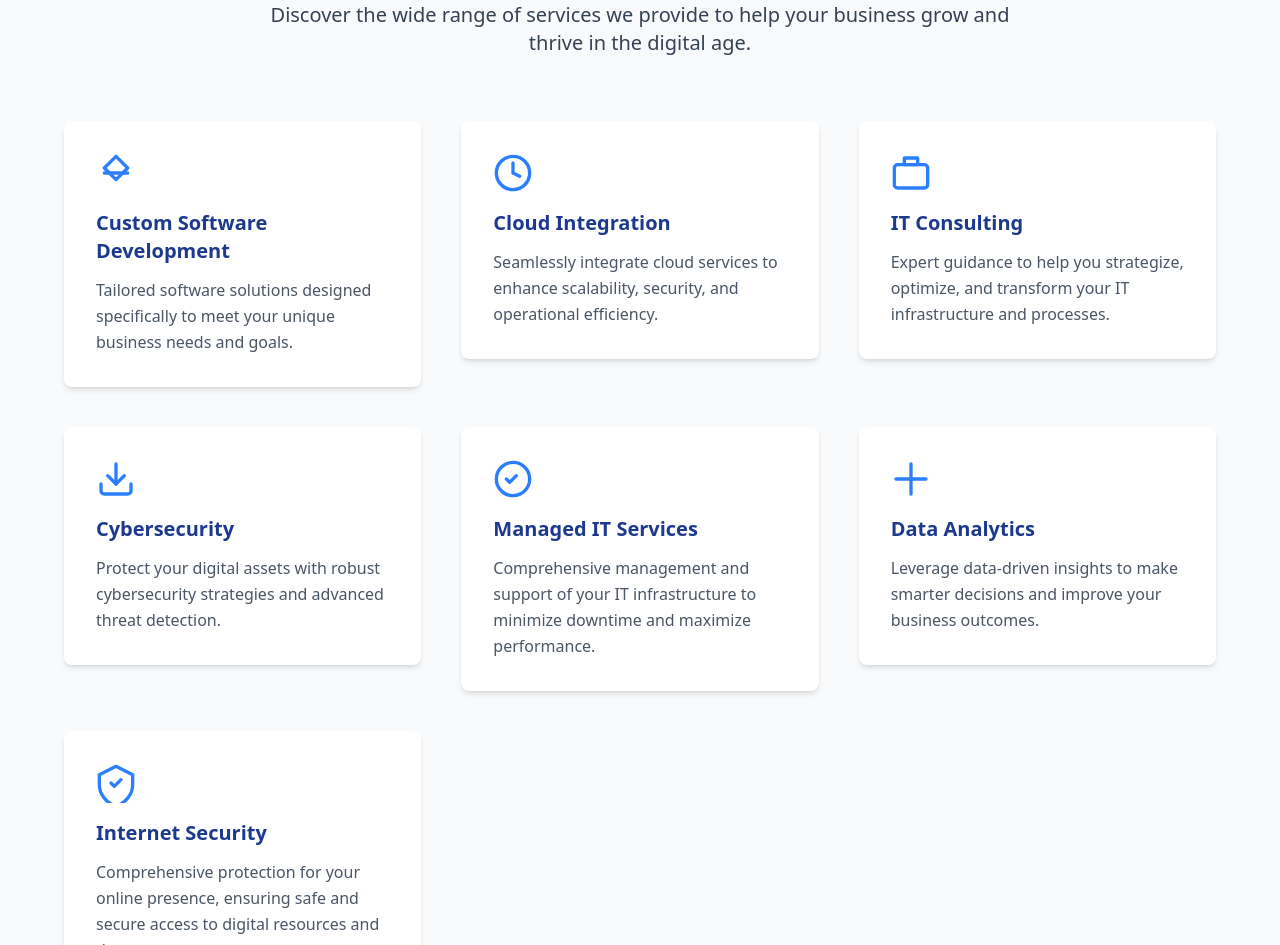
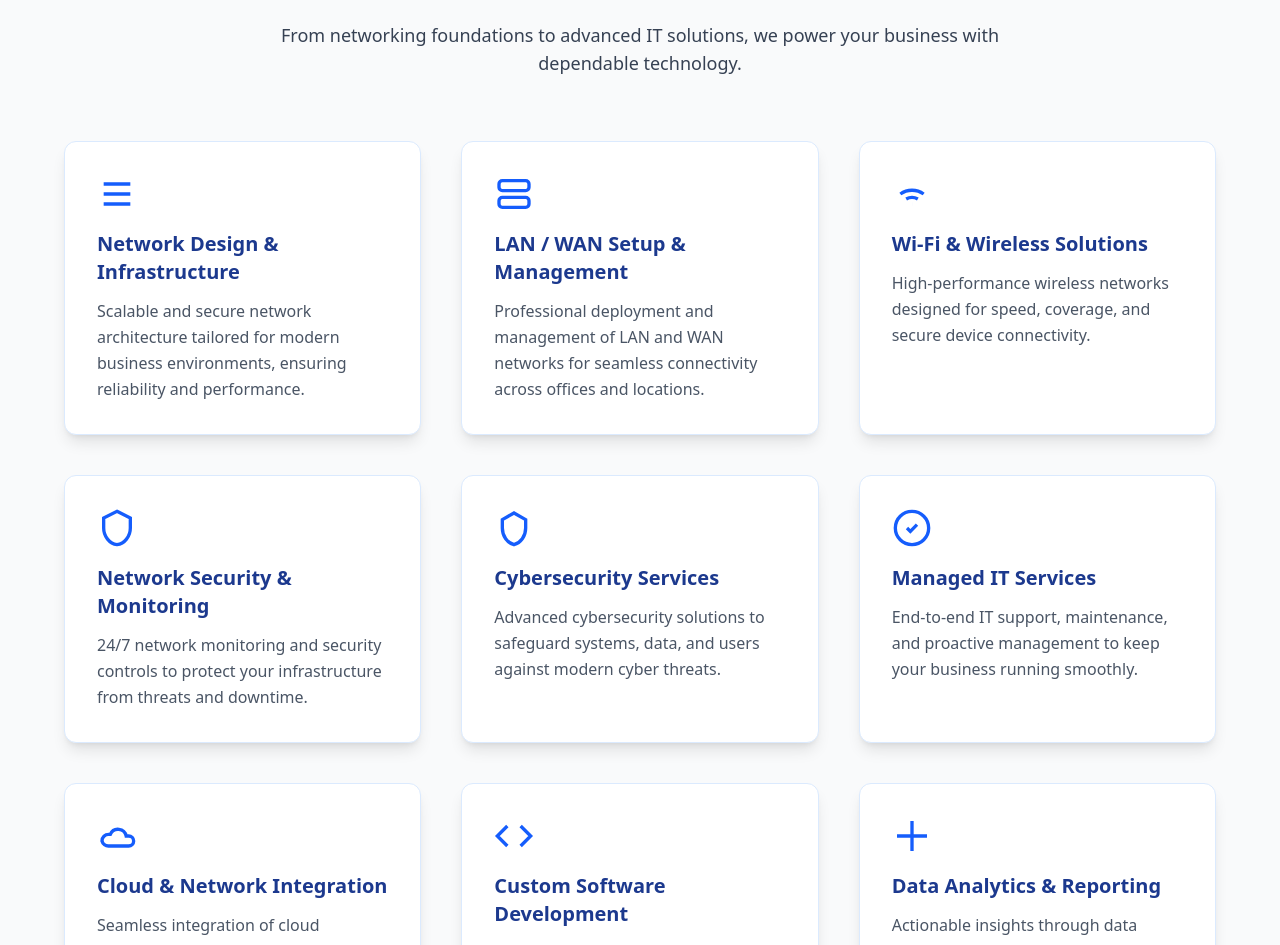
Before and after one commit to Shubham-juris/dorlabstechltd, a React (Vite) app: page /services in a window 1280 px wide. Shown: the part 587-1532 px from the top of the page. Built offline with nearby package versions, Linux system fonts and the light colour scheme.

Commit message:
Update Servic.jsx

```diff
--- a/src/Pages/Servic.jsx
+++ b/src/Pages/Servic.jsx
@@ -1,146 +1,362 @@
+// import React from "react";
+// import { motion } from "framer-motion";
+// import Marquee from "../components/Home/Marquee"; // Make sure your Marquee component is correctly imported
+
+// // Services Data with icons
+// const services = [
+//   {
+//     title: "Custom Software Development",
+//     description:
+//       "Tailored software solutions designed specifically to meet your unique business needs and goals.",
+//     icon: (
+//       <svg
+//         className="w-10 h-10 text-blue-500 mb-4"
+//         fill="none"
+//         stroke="currentColor"
+//         strokeWidth="2"
+//         viewBox="0 0 24 24"
+//         strokeLinecap="round"
+//         strokeLinejoin="round"
+//       >
+//         <path d="M12 2l7 7-7 7-7-7 7-7z" />
+//         <path d="M5 12h14" />
+//       </svg>
+//     ),
+//   },
+//   {
+//     title: "Cloud Integration",
+//     description:
+//       "Seamlessly integrate cloud services to enhance scalability, security, and operational efficiency.",
+//     icon: (
+//       <svg
+//         className="w-10 h-10 text-blue-500 mb-4"
+//         fill="none"
+//         stroke="currentColor"
+//         strokeWidth="2"
+//         viewBox="0 0 24 24"
+//         strokeLinecap="round"
+//         strokeLinejoin="round"
+//       >
+//         <circle cx="12" cy="12" r="10" />
+//         <path d="M12 6v6l4 2" />
+//       </svg>
+//     ),
+//   },
+//   {
+//     title: "IT Consulting",
+//     description:
+//       "Expert guidance to help you strategize, optimize, and transform your IT infrastructure and processes.",
+//     icon: (
+//       <svg
+//         className="w-10 h-10 text-blue-500 mb-4"
+//         fill="none"
+//         stroke="currentColor"
+//         strokeWidth="2"
+//         viewBox="0 0 24 24"
+//         strokeLinecap="round"
+//         strokeLinejoin="round"
+//       >
+//         <rect x="2" y="7" width="20" height="14" rx="2" ry="2" />
+//         <path d="M16 3h-8v4h8V3z" />
+//       </svg>
+//     ),
+//   },
+//   {
+//     title: "Cybersecurity",
+//     description:
+//       "Protect your digital assets with robust cybersecurity strategies and advanced threat detection.",
+//     icon: (
+//       <svg
+//         className="w-10 h-10 text-blue-500 mb-4"
+//         fill="none"
+//         stroke="currentColor"
+//         strokeWidth="2"
+//         viewBox="0 0 24 24"
+//         strokeLinecap="round"
+//         strokeLinejoin="round"
+//       >
+//         <path d="M21 15v4a2 2 0 01-2 2H5a2 2 0 01-2-2v-4" />
+//         <polyline points="7 10 12 15 17 10" />
+//         <line x1="12" y1="15" x2="12" y2="3" />
+//       </svg>
+//     ),
+//   },
+//   {
+//     title: "Managed IT Services",
+//     description:
+//       "Comprehensive management and support of your IT infrastructure to minimize downtime and maximize performance.",
+//     icon: (
+//       <svg
+//         className="w-10 h-10 text-blue-500 mb-4"
+//         fill="none"
+//         stroke="currentColor"
+//         strokeWidth="2"
+//         viewBox="0 0 24 24"
+//         strokeLinecap="round"
+//         strokeLinejoin="round"
+//       >
+//         <circle cx="12" cy="12" r="10" />
+//         <path d="M8 12l2 2 4-4" />
+//       </svg>
+//     ),
+//   },
+//   {
+//     title: "Data Analytics",
+//     description:
+//       "Leverage data-driven insights to make smarter decisions and improve your business outcomes.",
+//     icon: (
+//       <svg
+//         className="w-10 h-10 text-blue-500 mb-4"
+//         fill="none"
+//         stroke="currentColor"
+//         strokeWidth="2"
+//         viewBox="0 0 24 24"
+//         strokeLinecap="round"
+//         strokeLinejoin="round"
+//       >
+//         <path d="M3 12h18" />
+//         <path d="M12 3v18" />
+//       </svg>
+//     ),
+//   },
+//   {
+//     title: "Internet Security",
+//     description:
+//       "Comprehensive protection for your online presence, ensuring safe and secure access to digital resources and data.",
+//     icon: (
+//       <svg
+//         className="w-10 h-10 text-blue-500 mb-4"
+//         fill="none"
+//         stroke="currentColor"
+//         strokeWidth="2"
+//         viewBox="0 0 24 24"
+//         strokeLinecap="round"
+//         strokeLinejoin="round"
+//       >
+//         <path d="M12 2L2 7v6c0 5.5 3.8 10.74 10 13 6.2-2.26 10-7.5 10-13V7l-10-5z" />
+//         <path d="M9 12l2 2 4-4" />
+//       </svg>
+//     ),
+//   },
+// ];
+
+// // Animation variant for fade up
+// const fadeUp = {
+//   hidden: { opacity: 0, y: 30 },
+//   show: { opacity: 1, y: 0, transition: { duration: 0.6 } },
+// };
+
+// export default function ServicePage() {
+//   return (
+//     <>
+//       <style>{`
+//         @keyframes gradient-x {
+//           0% {
+//             background-position: 0% center;
+//           }
+//           100% {
+//             background-position: 200% center;
+//           }
+//         }
+//         .animate-gradient-x {
+//           background-size: 200% 200%;
+//           animation: gradient-x 3s linear infinite;
+//         }
+//       `}</style>
+
+//       <main className="min-h-screen bg-gray-50 text-gray-800">
+//         {/* Banner/Header */}
+//         <section className="relative bg-blue-900 text-white py-20 px-6 md:px-12 overflow-hidden">
+//           <div
+//             className="absolute inset-0 bg-cover bg-center opacity-20"
+//             style={{
+//               backgroundImage:
+//                 "url('https://source.unsplash.com/1600x900/?technology,network')",
+//             }}
+//           ></div>
+//           <motion.div
+//             initial="hidden"
+//             animate="show"
+//             variants={fadeUp}
+//             className="relative max-w-5xl mx-auto text-center"
+//           >
+//             <h1 className="text-5xl font-extrabold mb-4 max-w-4xl mx-auto">
+//               Empowering Your Digital Journey
+//             </h1>
+//             <p className="text-lg md:text-xl max-w-3xl mx-auto">
+//               Explore cutting-edge IT services designed to drive innovation and
+//               success in your business.
+//             </p>
+//           </motion.div>
+//         </section>
+
+//         {/* Marquee directly below Header */}
+//         <Marquee />
+
+//         {/* Services Section */}
+//         <motion.section
+//           initial="hidden"
+//           whileInView="show"
+//           viewport={{ once: true, amount: 0.2 }}
+//           variants={fadeUp}
+//           className="py-20 px-6 md:px-12"
+//         >
+//           <div className="max-w-4xl mx-auto text-center mb-16">
+//             <h2 className="text-4xl font-extrabold text-blue-900 mb-4">
+//               Our Services
+//             </h2>
+//             <p className="text-gray-700 text-lg md:text-xl max-w-3xl mx-auto">
+//               Discover the wide range of services we provide to help your
+//               business grow and thrive in the digital age.
+//             </p>
+//           </div>
+
+//           <div className="max-w-6xl mx-auto grid grid-cols-1 sm:grid-cols-2 lg:grid-cols-3 gap-10">
+//             {services.map(({ icon, title, description }, index) => (
+//               <div key={title} className="relative group rounded-lg">
+//                 {/* Animated gradient border */}
+//                 <div
+//                   className="absolute -inset-px rounded-lg opacity-0 group-hover:opacity-100 transition-opacity duration-500 bg-gradient-to-r from-blue-400 via-blue-500 to-blue-600 animate-gradient-x"
+//                   style={{ zIndex: 0 }}
+//                 ></div>
+
+//                 {/* Card content */}
+//                 <motion.div
+//                   className="relative bg-white p-8 rounded-lg shadow-md hover:shadow-xl transition-shadow duration-300"
+//                   variants={{
+//                     hidden: { opacity: 0, y: 50 },
+//                     show: {
+//                       opacity: 1,
+//                       y: 0,
+//                       transition: { delay: index * 0.1 },
+//                     },
+//                   }}
+//                   initial="hidden"
+//                   whileInView="show"
+//                   viewport={{ once: true, amount: 0.1 }}
+//                   style={{ zIndex: 1 }}
+//                 >
+//                   <div>{icon}</div>
+//                   <h3 className="text-xl font-semibold mb-3 text-blue-900">
+//                     {title}
+//                   </h3>
+//                   <p className="text-gray-600 leading-relaxed">{description}</p>
+//                 </motion.div>
+//               </div>
+//             ))}
+//           </div>
+//         </motion.section>
+//       </main>
+//     </>
+//   );
+// }
 import React from "react";
 import { motion } from "framer-motion";
-import Marquee from "../components/Home/Marquee"; // Make sure your Marquee component is correctly imported
+import Marquee from "../components/Home/Marquee";
 
-// Services Data with icons
+// Services Data (NETWORKING PRIORITY)
 const services = [
   {
-    title: "Custom Software Development",
+    title: "Network Design & Infrastructure",
     description:
-      "Tailored software solutions designed specifically to meet your unique business needs and goals.",
+      "Scalable and secure network architecture tailored for modern business environments, ensuring reliability and performance.",
     icon: (
-      <svg
-        className="w-10 h-10 text-blue-500 mb-4"
-        fill="none"
-        stroke="currentColor"
-        strokeWidth="2"
-        viewBox="0 0 24 24"
-        strokeLinecap="round"
-        strokeLinejoin="round"
-      >
-        <path d="M12 2l7 7-7 7-7-7 7-7z" />
-        <path d="M5 12h14" />
+      <svg className="w-10 h-10 text-blue-600 mb-4" fill="none" stroke="currentColor" strokeWidth="2" viewBox="0 0 24 24">
+        <path d="M4 6h16M4 12h16M4 18h16" />
       </svg>
     ),
   },
   {
-    title: "Cloud Integration",
+    title: "LAN / WAN Setup & Management",
     description:
-      "Seamlessly integrate cloud services to enhance scalability, security, and operational efficiency.",
+      "Professional deployment and management of LAN and WAN networks for seamless connectivity across offices and locations.",
     icon: (
-      <svg
-        className="w-10 h-10 text-blue-500 mb-4"
-        fill="none"
-        stroke="currentColor"
-        strokeWidth="2"
-        viewBox="0 0 24 24"
-        strokeLinecap="round"
-        strokeLinejoin="round"
-      >
-        <circle cx="12" cy="12" r="10" />
-        <path d="M12 6v6l4 2" />
+      <svg className="w-10 h-10 text-blue-600 mb-4" fill="none" stroke="currentColor" strokeWidth="2" viewBox="0 0 24 24">
+        <rect x="3" y="4" width="18" height="6" rx="2" />
+        <rect x="3" y="14" width="18" height="6" rx="2" />
       </svg>
     ),
   },
   {
-    title: "IT Consulting",
+    title: "Wi-Fi & Wireless Solutions",
     description:
-      "Expert guidance to help you strategize, optimize, and transform your IT infrastructure and processes.",
+      "High-performance wireless networks designed for speed, coverage, and secure device connectivity.",
     icon: (
-      <svg
-        className="w-10 h-10 text-blue-500 mb-4"
-        fill="none"
-        stroke="currentColor"
-        strokeWidth="2"
-        viewBox="0 0 24 24"
-        strokeLinecap="round"
-        strokeLinejoin="round"
-      >
-        <rect x="2" y="7" width="20" height="14" rx="2" ry="2" />
-        <path d="M16 3h-8v4h8V3z" />
+      <svg className="w-10 h-10 text-blue-600 mb-4" fill="none" stroke="currentColor" strokeWidth="2" viewBox="0 0 24 24">
+        <path d="M5 12a12 12 0 0114 0" />
+        <path d="M8.5 15a7 7 0 017 0" />
+        <path d="M12 18h.01" />
       </svg>
     ),
   },
   {
-    title: "Cybersecurity",
+    title: "Network Security & Monitoring",
     description:
-      "Protect your digital assets with robust cybersecurity strategies and advanced threat detection.",
+      "24/7 network monitoring and security controls to protect your infrastructure from threats and downtime.",
     icon: (
-      <svg
-        className="w-10 h-10 text-blue-500 mb-4"
-        fill="none"
-        stroke="currentColor"
-        strokeWidth="2"
-        viewBox="0 0 24 24"
-        strokeLinecap="round"
-        strokeLinejoin="round"
-      >
-        <path d="M21 15v4a2 2 0 01-2 2H5a2 2 0 01-2-2v-4" />
-        <polyline points="7 10 12 15 17 10" />
-        <line x1="12" y1="15" x2="12" y2="3" />
+      <svg className="w-10 h-10 text-blue-600 mb-4" fill="none" stroke="currentColor" strokeWidth="2" viewBox="0 0 24 24">
+        <path d="M12 2l8 4v6c0 5-3.5 9.5-8 10-4.5-.5-8-5-8-10V6l8-4z" />
+      </svg>
+    ),
+  },
+
+  // IT + SECURITY
+  {
+    title: "Cybersecurity Services",
+    description:
+      "Advanced cybersecurity solutions to safeguard systems, data, and users against modern cyber threats.",
+    icon: (
+      <svg className="w-10 h-10 text-blue-600 mb-4" fill="none" stroke="currentColor" strokeWidth="2" viewBox="0 0 24 24">
+        <path d="M12 3l7 4v5c0 5-3 9-7 10-4-1-7-5-7-10V7l7-4z" />
       </svg>
     ),
   },
   {
     title: "Managed IT Services",
     description:
-      "Comprehensive management and support of your IT infrastructure to minimize downtime and maximize performance.",
+      "End-to-end IT support, maintenance, and proactive management to keep your business running smoothly.",
     icon: (
-      <svg
-        className="w-10 h-10 text-blue-500 mb-4"
-        fill="none"
-        stroke="currentColor"
-        strokeWidth="2"
-        viewBox="0 0 24 24"
-        strokeLinecap="round"
-        strokeLinejoin="round"
-      >
+      <svg className="w-10 h-10 text-blue-600 mb-4" fill="none" stroke="currentColor" strokeWidth="2" viewBox="0 0 24 24">
         <circle cx="12" cy="12" r="10" />
-        <path d="M8 12l2 2 4-4" />
+        <path d="M9 12l2 2 4-4" />
+      </svg>
+    ),
+  },
+
+  // SOFTWARE / CLOUD (LAST)
+  {
+    title: "Cloud & Network Integration",
+    description:
+      "Seamless integration of cloud platforms with your existing infrastructure for scalability and efficiency.",
+    icon: (
+      <svg className="w-10 h-10 text-blue-600 mb-4" fill="none" stroke="currentColor" strokeWidth="2" viewBox="0 0 24 24">
+        <path d="M3 15a4 4 0 014-4h1a5 5 0 019.5 1H19a3 3 0 010 6H7a4 4 0 01-4-3z" />
       </svg>
     ),
   },
   {
-    title: "Data Analytics",
+    title: "Custom Software Development",
     description:
-      "Leverage data-driven insights to make smarter decisions and improve your business outcomes.",
+      "Tailor-made software solutions built to streamline operations and support long-term business growth.",
     icon: (
-      <svg
-        className="w-10 h-10 text-blue-500 mb-4"
-        fill="none"
-        stroke="currentColor"
-        strokeWidth="2"
-        viewBox="0 0 24 24"
-        strokeLinecap="round"
-        strokeLinejoin="round"
-      >
-        <path d="M3 12h18" />
-        <path d="M12 3v18" />
+      <svg className="w-10 h-10 text-blue-600 mb-4" fill="none" stroke="currentColor" strokeWidth="2" viewBox="0 0 24 24">
+        <path d="M16 18l6-6-6-6M8 6l-6 6 6 6" />
       </svg>
     ),
   },
   {
-    title: "Internet Security",
+    title: "Data Analytics & Reporting",
     description:
-      "Comprehensive protection for your online presence, ensuring safe and secure access to digital resources and data.",
+      "Actionable insights through data analytics and reporting to support smarter business decisions.",
     icon: (
-      <svg
-        className="w-10 h-10 text-blue-500 mb-4"
-        fill="none"
-        stroke="currentColor"
-        strokeWidth="2"
-        viewBox="0 0 24 24"
-        strokeLinecap="round"
-        strokeLinejoin="round"
-      >
-        <path d="M12 2L2 7v6c0 5.5 3.8 10.74 10 13 6.2-2.26 10-7.5 10-13V7l-10-5z" />
-        <path d="M9 12l2 2 4-4" />
+      <svg className="w-10 h-10 text-blue-600 mb-4" fill="none" stroke="currentColor" strokeWidth="2" viewBox="0 0 24 24">
+        <path d="M3 12h18M12 3v18" />
       </svg>
     ),
   },
 ];
 
-// Animation variant for fade up
+// Animation
 const fadeUp = {
   hidden: { opacity: 0, y: 30 },
   show: { opacity: 1, y: 0, transition: { duration: 0.6 } },
@@ -148,105 +364,61 @@ const fadeUp = {
 
 export default function ServicePage() {
   return (
-    <>
-      <style>{`
-        @keyframes gradient-x {
-          0% {
-            background-position: 0% center;
-          }
-          100% {
-            background-position: 200% center;
-          }
-        }
-        .animate-gradient-x {
-          background-size: 200% 200%;
-          animation: gradient-x 3s linear infinite;
-        }
-      `}</style>
+    <main className="min-h-screen bg-gray-50 text-gray-800">
 
-      <main className="min-h-screen bg-gray-50 text-gray-800">
-        {/* Banner/Header */}
-        <section className="relative bg-blue-900 text-white py-20 px-6 md:px-12 overflow-hidden">
-          <div
-            className="absolute inset-0 bg-cover bg-center opacity-20"
-            style={{
-              backgroundImage:
-                "url('https://source.unsplash.com/1600x900/?technology,network')",
-            }}
-          ></div>
-          <motion.div
-            initial="hidden"
-            animate="show"
-            variants={fadeUp}
-            className="relative max-w-5xl mx-auto text-center"
-          >
-            <h1 className="text-5xl font-extrabold mb-4 max-w-4xl mx-auto">
-              Empowering Your Digital Journey
+      {/* Header */}
+      <section className="relative bg-blue-900 text-white py-24 px-6 md:px-12">
+        <motion.div initial="hidden" animate="show" variants={fadeUp} className="max-w-5xl mx-auto text-center">
+          <h1 className="text-5xl font-extrabold mb-4">
+            Professional IT & Networking Services
           </h1>
-            <p className="text-lg md:text-xl max-w-3xl mx-auto">
-              Explore cutting-edge IT services designed to drive innovation and
-              success in your business.
+          <p className="text-xl max-w-3xl mx-auto text-blue-100">
+            Reliable, secure, and scalable technology solutions built for modern businesses.
           </p>
         </motion.div>
       </section>
 
-        {/* Marquee directly below Header */}
+      {/* Marquee */}
       <Marquee />
 
-        {/* Services Section */}
+      {/* Services */}
       <motion.section
         initial="hidden"
         whileInView="show"
-          viewport={{ once: true, amount: 0.2 }}
+        viewport={{ once: true }}
         variants={fadeUp}
-          className="py-20 px-6 md:px-12"
+        className="py-24 px-6 md:px-12"
       >
-          <div className="max-w-4xl mx-auto text-center mb-16">
+        <div className="max-w-6xl mx-auto text-center mb-16">
           <h2 className="text-4xl font-extrabold text-blue-900 mb-4">
-              Our Services
+            Our Core Services
           </h2>
-            <p className="text-gray-700 text-lg md:text-xl max-w-3xl mx-auto">
-              Discover the wide range of services we provide to help your
-              business grow and thrive in the digital age.
+          <p className="text-gray-700 text-lg max-w-3xl mx-auto">
+            From networking foundations to advanced IT solutions, we power your business with dependable technology.
           </p>
         </div>
 
-          <div className="max-w-6xl mx-auto grid grid-cols-1 sm:grid-cols-2 lg:grid-cols-3 gap-10">
-            {services.map(({ icon, title, description }, index) => (
-              <div key={title} className="relative group rounded-lg">
-                {/* Animated gradient border */}
-                <div
-                  className="absolute -inset-px rounded-lg opacity-0 group-hover:opacity-100 transition-opacity duration-500 bg-gradient-to-r from-blue-400 via-blue-500 to-blue-600 animate-gradient-x"
-                  style={{ zIndex: 0 }}
-                ></div>
-
-                {/* Card content */}
+        <div className="grid grid-cols-1 sm:grid-cols-2 lg:grid-cols-3 gap-10 max-w-6xl mx-auto">
+          {services.map((service, index) => (
             <motion.div
-                  className="relative bg-white p-8 rounded-lg shadow-md hover:shadow-xl transition-shadow duration-300"
-                  variants={{
-                    hidden: { opacity: 0, y: 50 },
-                    show: {
-                      opacity: 1,
-                      y: 0,
-                      transition: { delay: index * 0.1 },
-                    },
-                  }}
-                  initial="hidden"
-                  whileInView="show"
-                  viewport={{ once: true, amount: 0.1 }}
-                  style={{ zIndex: 1 }}
+              key={service.title}
+              initial={{ opacity: 0, y: 40 }}
+              whileInView={{ opacity: 1, y: 0 }}
+              viewport={{ once: true }}
+              transition={{ delay: index * 0.08 }}
+              className="bg-white rounded-xl p-8 shadow-lg hover:shadow-2xl transition-all duration-300 border border-blue-100"
             >
-                  <div>{icon}</div>
-                  <h3 className="text-xl font-semibold mb-3 text-blue-900">
-                    {title}
+              {service.icon}
+              <h3 className="text-xl font-semibold text-blue-900 mb-3">
+                {service.title}
               </h3>
-                  <p className="text-gray-600 leading-relaxed">{description}</p>
+              <p className="text-gray-600 leading-relaxed">
+                {service.description}
+              </p>
             </motion.div>
-              </div>
           ))}
         </div>
       </motion.section>
     </main>
-    </>
   );
 }
```
Lines whose indentation alone changed are shown as unchanged.
